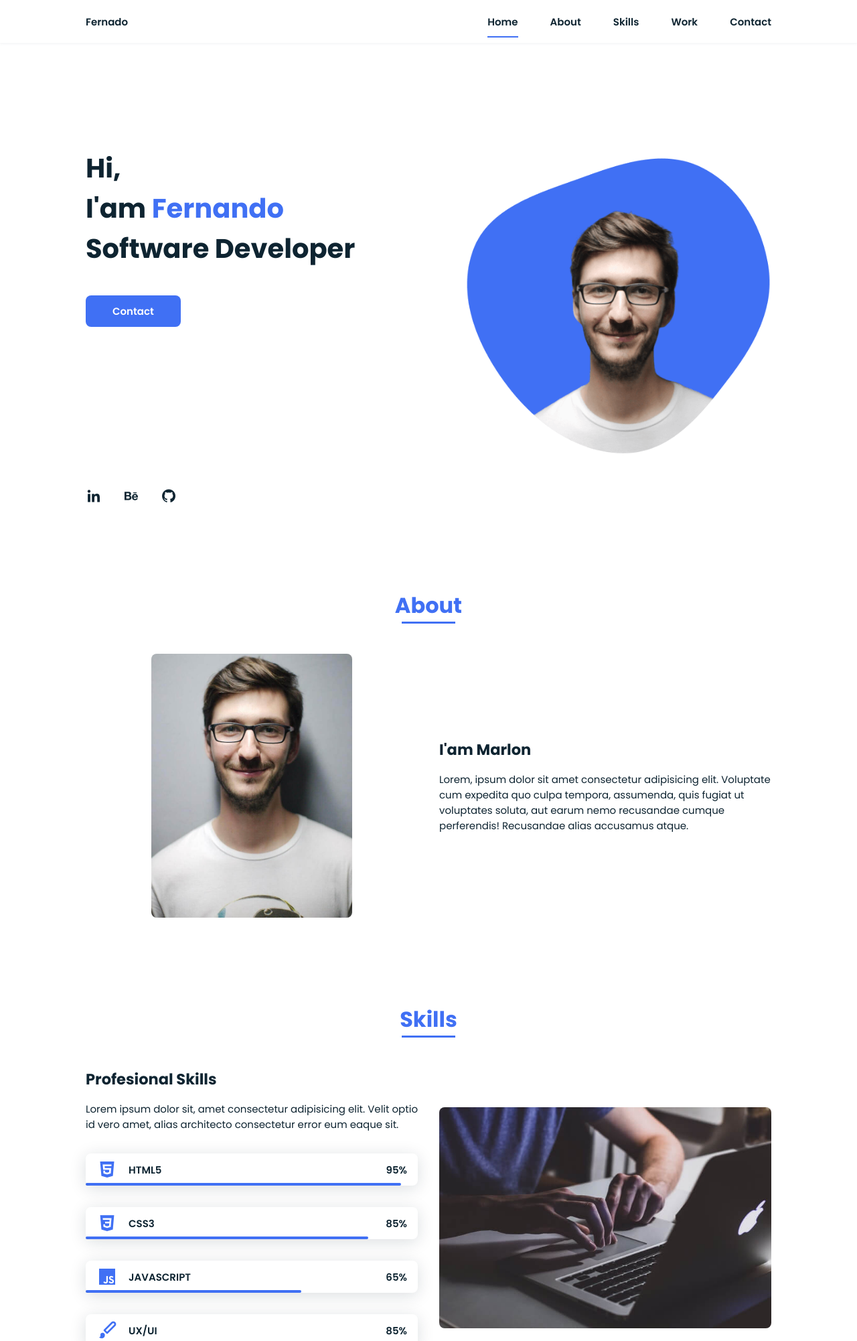
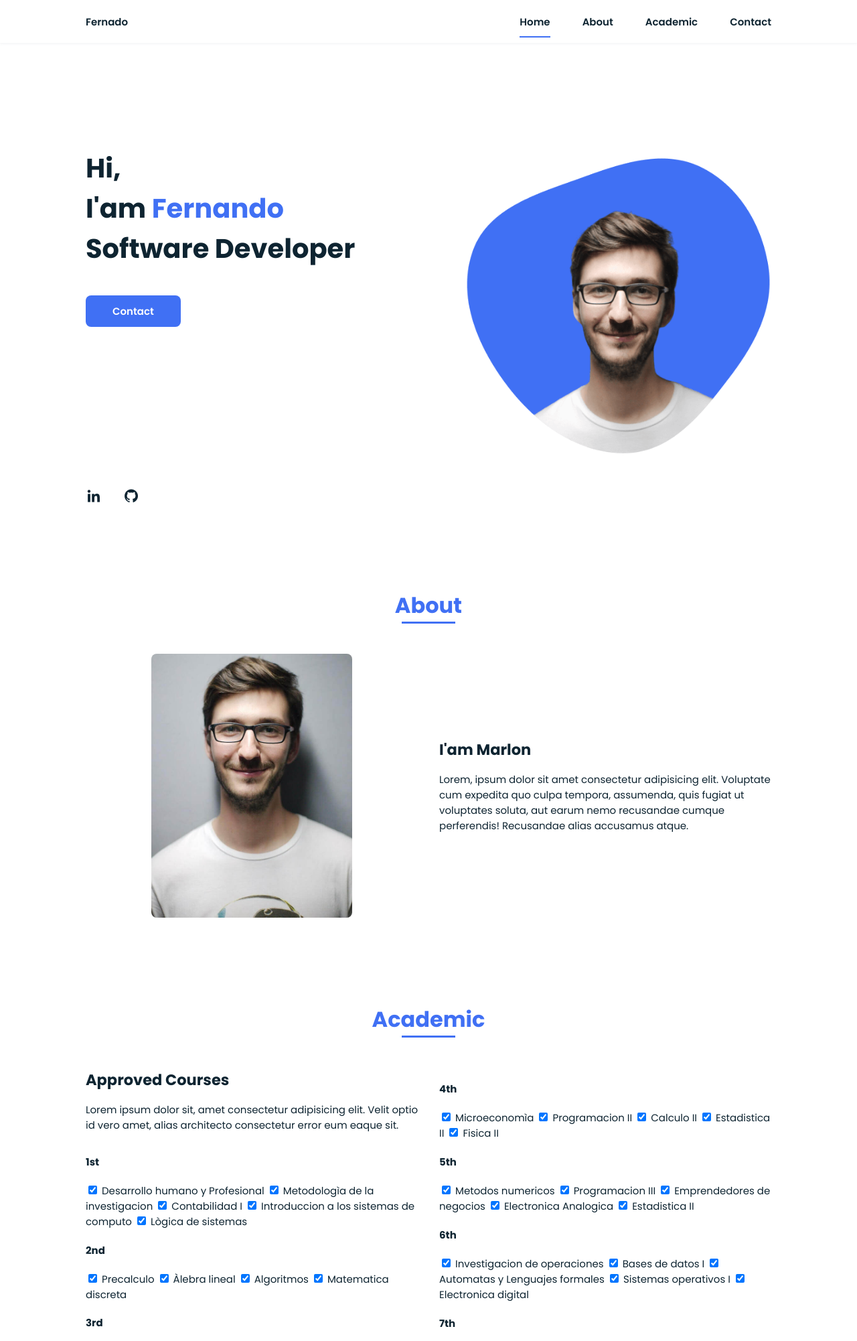
Before and after one commit to fernancumez/server-boilerplate, a Flask app: page / in a window 1280 px wide. Shown: the top 2002 px of the page at 67% size. Run offline with Flask 2, Linux system fonts and the light colour scheme.

Commit message:
added academic information

```diff
--- a/static/css/index.css
+++ b/static/css/index.css
@@ -302,25 +302,6 @@ img {
   border-radius: 0.5rem;
 }
 
-/* Work */
-.work__container {
-  row-gap: 2rem;
-}
-
-.work__img {
-  border-radius: 0.5rem;
-  overflow: hidden;
-  box-shadow: 0 4px 25px rgba(14, 36, 49, 0.15);
-}
-
-.work__img img {
-  transition: 1s;
-  cursor: pointer;
-}
-.work__img img:hover {
-  transform: scale(1.1);
-}
-
 /* Contact */
 .contact__input {
   width: 100%;
--- a/templates/index.html
+++ b/templates/index.html
@@ -31,10 +31,7 @@
               <a href="#about" class="nav__link">About</a>
             </li>
             <li class="nav__item">
-              <a href="#skills" class="nav__link">Skills</a>
-            </li>
-            <li class="nav__item">
-              <a href="#work" class="nav__link">Work</a>
+              <a href="#skills" class="nav__link">Academic</a>
             </li>
             <li class="nav__item">
               <a href="#contact" class="nav__link">Contact</a>
@@ -57,17 +54,22 @@
             Software Developer
           </h1>
 
-          <a href="#" class="button">Contact</a>
+          <a href="#contact" class="button">Contact</a>
         </div>
 
         <div class="home__social">
-          <a href="" class="home__social-icon"
+          <a
+            href="https://www.linkedin.com/in/fernancumez"
+            target="__blank"
+            class="home__social-icon"
             ><i class="bx bxl-linkedin"></i
           ></a>
-          <a href="" class="home__social-icon"
-            ><i class="bx bxl-behance"></i
+          <a
+            href="https://github.com/fernancumez"
+            target="__blank"
+            class="home__social-icon"
+            ><i class="bx bxl-github"></i
           ></a>
-          <a href="" class="home__social-icon"><i class="bx bxl-github"></i></a>
         </div>
 
         <div class="home__img">
@@ -96,96 +98,307 @@
         </div>
       </section>
 
-      <!-- Skills -->
+      <!-- Academic -->
       <section class="skills section" id="skills">
-        <h2 class="section-title">Skills</h2>
+        <h2 class="section-title">Academic</h2>
 
         <div class="skills__container bd-grid">
           <div>
-            <h2 class="skills__subtitle">Profesional Skills</h2>
+            <h2 class="skills__subtitle">Approved Courses</h2>
             <p class="skills__text">
               Lorem ipsum dolor sit, amet consectetur adipisicing elit. Velit
               optio id vero amet, alias architecto consectetur error eum eaque
               sit.
             </p>
-            <div class="skills__data">
-              <div class="skills__names">
-                <i class="bx bxl-html5 skills__icon"></i>
-                <span class="skills__name">HTML5</span>
-              </div>
-              <div class="skills__bar skills__html"></div>
-              <div>
-                <span class="skills__percentage">95%</span>
-              </div>
+
+            <div>
+              <h4>1st</h4>
+
+              <input
+                checked
+                type="checkbox"
+                id="1990001"
+                onclick="return false;"
+              />
+              <label for="1990001">Desarrollo humano y Profesional</label>
+
+              <input
+                checked
+                type="checkbox"
+                id="1990002"
+                onclick="return false;"
+              />
+              <label for="1990002">Metodologìa de la investigacion</label>
+
+              <input
+                checked
+                type="checkbox"
+                id="1990003"
+                onclick="return false;"
+              />
+              <label for="1990003">Contabilidad I</label>
+
+              <input
+                checked
+                type="checkbox"
+                id="1990004"
+                onclick="return false;"
+              />
+              <label for="1990004"
+                >Introduccion a los sistemas de computo</label
+              >
+
+              <input
+                checked
+                type="checkbox"
+                id="1990005"
+                onclick="return false;"
+              />
+              <label for="1990005">Lògica de sistemas</label>
             </div>
-            <div class="skills__data">
-              <div class="skills__names">
-                <i class="bx bxl-css3 skills__icon"></i>
-                <span class="skills__name">CSS3</span>
-              </div>
-              <div class="skills__bar skills__css"></div>
-              <div>
-                <span class="skills__percentage">85%</span>
-              </div>
-            </div>
-            <div class="skills__data">
-              <div class="skills__names">
-                <i class="bx bxl-javascript skills__icon"></i>
-                <span class="skills__name">JAVASCRIPT</span>
-              </div>
-              <div class="skills__bar skills__js"></div>
-              <div>
-                <span class="skills__percentage">65%</span>
-              </div>
-            </div>
-            <div class="skills__data">
-              <div class="skills__names">
-                <i class="bx bxs-paint skills__icon"></i>
-                <span class="skills__name">UX/UI</span>
-              </div>
-              <div class="skills__bar skills__ux"></div>
-              <div>
-                <span class="skills__percentage">85%</span>
-              </div>
-            </div>
+
+            <h4>2nd</h4>
+
+            <input
+              checked
+              type="checkbox"
+              id="1990006"
+              onclick="return false;"
+            />
+            <label for="1990006">Precalculo</label>
+
+            <input
+              checked
+              type="checkbox"
+              id="1990007"
+              onclick="return false;"
+            />
+            <label for="1990007">Àlebra lineal</label>
+
+            <input
+              checked
+              type="checkbox"
+              id="1990008"
+              onclick="return false;"
+            />
+            <label for="1990008">Algoritmos</label>
+
+            <input
+              checked
+              type="checkbox"
+              id="1990010"
+              onclick="return false;"
+            />
+            <label for="1990010">Matematica discreta</label>
+
+            <h4>3rd</h4>
+
+            <input
+              checked
+              type="checkbox"
+              id="1990011"
+              onclick="return false;"
+            />
+            <label for="1990011">Fìsica I</label>
+
+            <input
+              checked
+              type="checkbox"
+              id="1990012"
+              onclick="return false;"
+            />
+            <label for="1990012">Programacion I</label>
+
+            <input
+              checked
+              type="checkbox"
+              id="1990013"
+              onclick="return false;"
+            />
+            <label for="1990013">Càlculo I</label>
+
+            <input
+              checked
+              type="checkbox"
+              id="1990014"
+              onclick="return false;"
+            />
+            <label for="1990014">Proceso administrativo</label>
+
+            <input
+              checked
+              type="checkbox"
+              id="1990015"
+              onclick="return false;"
+            />
+            <label for="1990015">Derecho Informatico</label>
           </div>
 
           <div>
-            <img
-              src="{{url_for('static', filename='img/work3.jpg')}}"
-              alt=""
-              class="skills__img"
+            <h4>4th</h4>
+            <input
+              checked
+              type="checkbox"
+              id="1990016"
+              onclick="return false;"
             />
-          </div>
-        </div>
-      </section>
+            <label for="1990016">Microeconomìa</label>
 
-      <!-- Work -->
-      <section class="work section" id="work">
-        <h2 class="section-title">Work</h2>
+            <input
+              checked
+              type="checkbox"
+              id="1990017"
+              onclick="return false;"
+            />
+            <label for="1990017">Programacion II</label>
 
-        <div class="work__container bd-grid">
-          <div class="work__img">
-            <img src="{{url_for('static', filename='img/work1.jpg')}}" alt="" />
-          </div>
-          <div class="work__img">
-            <img src="{{url_for('static', filename='img/work2.jpg')}}" alt="" />
-          </div>
-          <div class="work__img">
-            <img src="{{url_for('static', filename='img/work3.jpg')}}" alt="" />
-          </div>
-          <div class="work__img">
-            <img src="{{url_for('static', filename='img/work4.jpg')}}" alt="" />
-          </div>
-          <div class="work__img">
-            <img src="{{url_for('static', filename='img/work5.jpg')}}" alt="" />
-          </div>
-          <div class="work__img">
-            <img
-              src="{{url_for('static', filename='img/work6.jpg')}}"
-              src="assets"
-              alt=""
+            <input
+              checked
+              type="checkbox"
+              id="1990018"
+              onclick="return false;"
             />
+            <label for="1990018">Calculo II</label>
+
+            <input
+              checked
+              type="checkbox"
+              id="1990019"
+              onclick="return false;"
+            />
+            <label for="1990019">Estadistica II</label>
+
+            <input
+              checked
+              type="checkbox"
+              id="1990020"
+              onclick="return false;"
+            />
+            <label for="1990020">Fisica II</label>
+
+            <h4>5th</h4>
+
+            <input
+              checked
+              type="checkbox"
+              id="1990021"
+              onclick="return false;"
+            />
+            <label for="1990021">Metodos numericos</label>
+
+            <input
+              checked
+              type="checkbox"
+              id="1990022"
+              onclick="return false;"
+            />
+            <label for="1990022">Programacion III</label>
+
+            <input
+              checked
+              type="checkbox"
+              id="1990023"
+              onclick="return false;"
+            />
+            <label for="1990023">Emprendedores de negocios</label>
+
+            <input
+              checked
+              type="checkbox"
+              id="1990024"
+              onclick="return false;"
+            />
+            <label for="1990024">Electronica Analogica</label>
+
+            <input
+              checked
+              type="checkbox"
+              id="1990025"
+              onclick="return false;"
+            />
+            <label for="1990025">Estadistica II</label>
+
+            <h4>6th</h4>
+            <input
+              checked
+              type="checkbox"
+              id="1990026"
+              onclick="return false;"
+            />
+            <label for="1990026">Investigacion de operaciones</label>
+
+            <input
+              checked
+              type="checkbox"
+              id="1990027"
+              onclick="return false;"
+            />
+            <label for="1990027">Bases de datos I</label>
+
+            <input
+              checked
+              type="checkbox"
+              id="1990028"
+              onclick="return false;"
+            />
+            <label for="1990028">Automatas y Lenguajes formales</label>
+
+            <input
+              checked
+              type="checkbox"
+              id="1990029"
+              onclick="return false;"
+            />
+            <label for="1990029">Sistemas operativos I</label>
+
+            <input
+              checked
+              type="checkbox"
+              id="1990030"
+              onclick="return false;"
+            />
+            <label for="1990030">Electronica digital</label>
+
+            <h4>7th</h4>
+            <input
+              checked
+              type="checkbox"
+              id="1990031"
+              onclick="return false;"
+            />
+            <label for="1990031">Bases de datos II</label>
+
+            <input
+              checked
+              type="checkbox"
+              id="1990032"
+              onclick="return false;"
+            />
+            <label for="1990032">Analisis de sistemas</label>
+
+            <input
+              checked
+              type="checkbox"
+              id="1990033"
+              onclick="return false;"
+            />
+            <label for="1990033">Sistemas operativos II</label>
+
+            <input
+              checked
+              type="checkbox"
+              id="1990034"
+              onclick="return false;"
+            />
+            <label for="1990034">Arquitectura de computadoras I</label>
+
+            <input
+              checked
+              type="checkbox"
+              id="1990035"
+              onclick="return false;"
+            />
+            <label for="1990035">Compiladores</label>
           </div>
         </div>
       </section>
```
